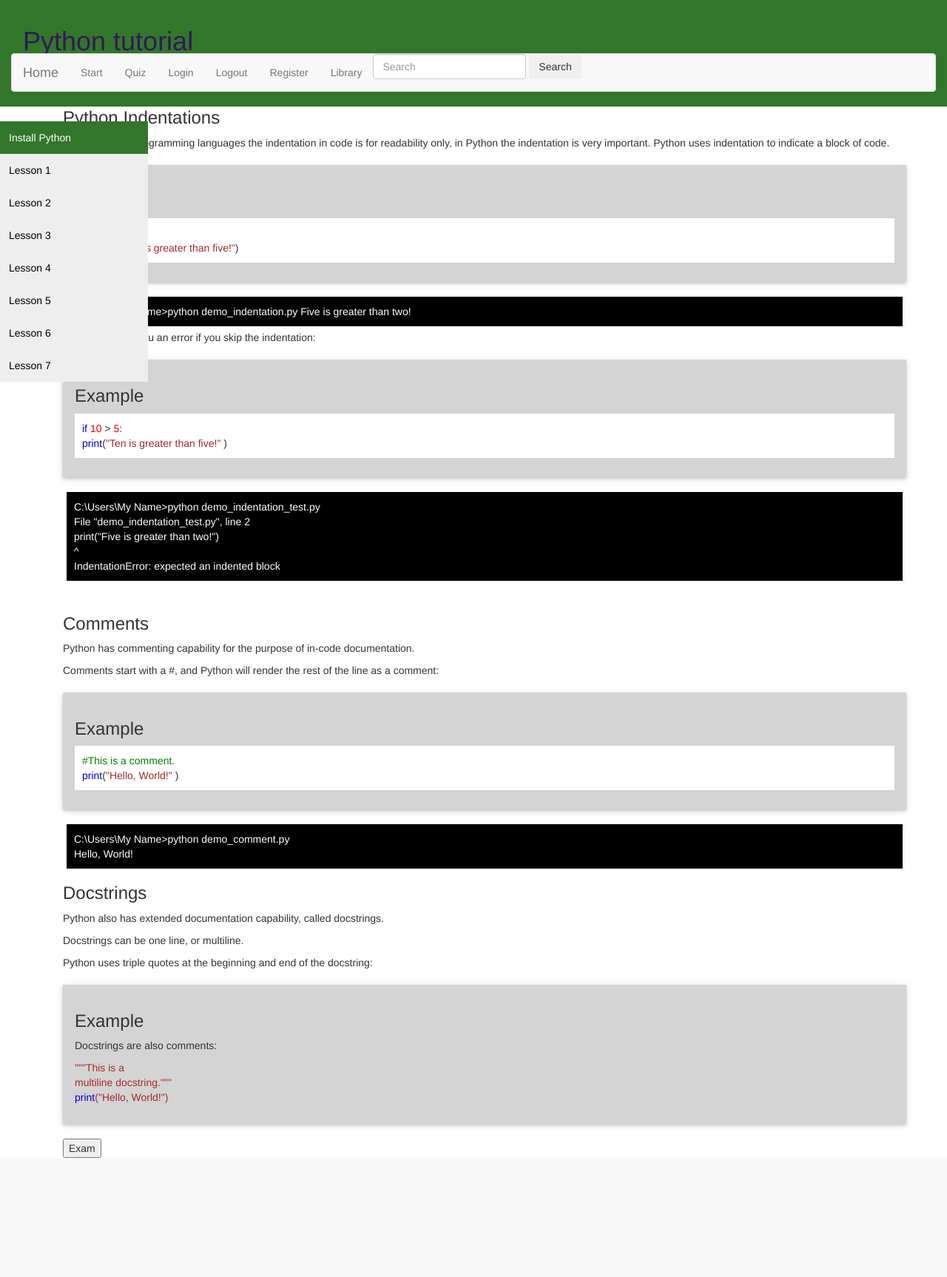
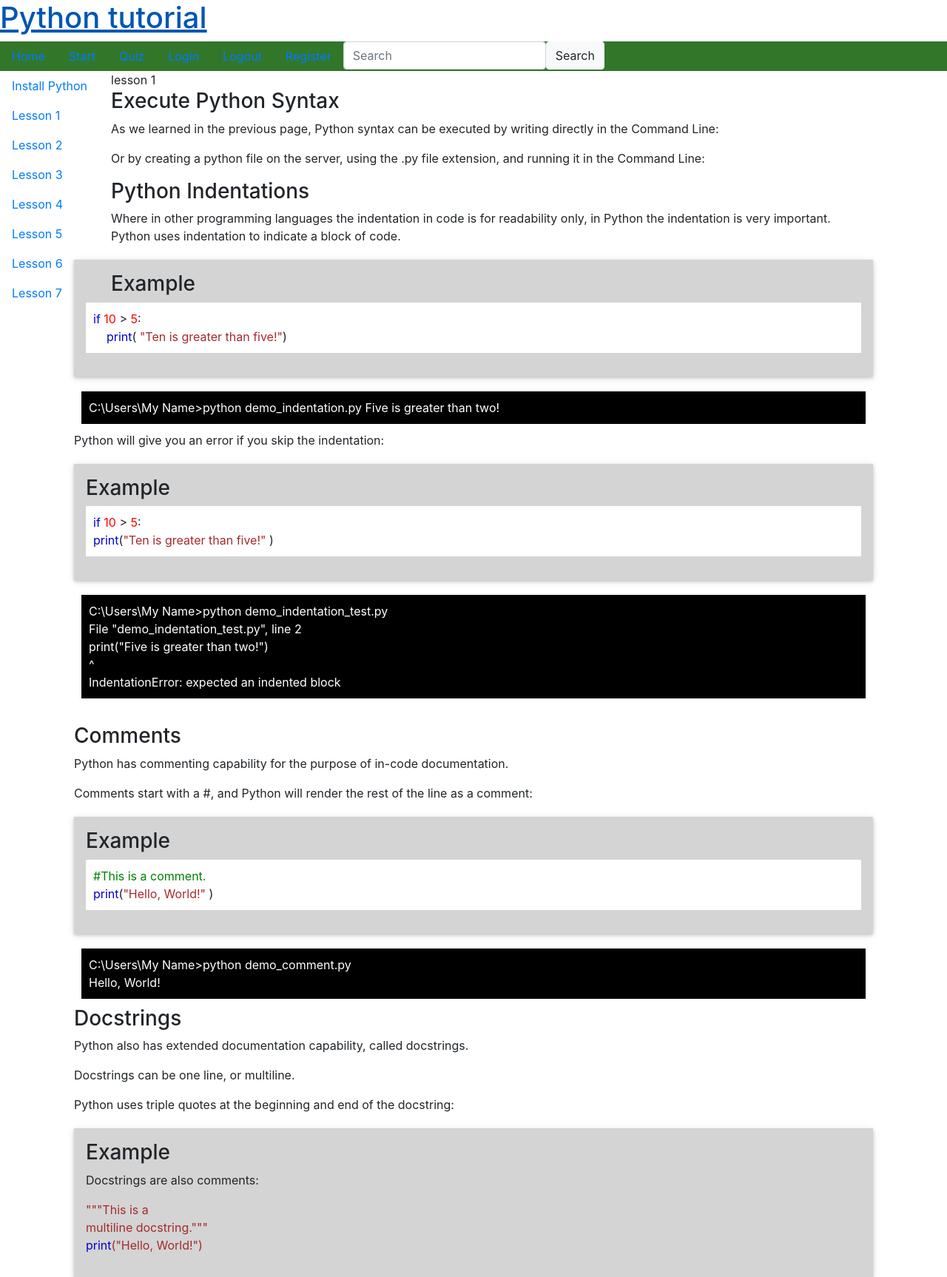
Before and after one commit to Krzewskimichal/Python_tutorial, a Django app: template sandbox/templates/lessons/lesson1.html in a window 1280 px wide. Shown: the top 1726 px of the page at 74% size. Before the commit the page ends 1565 px from the top, so only its background shows below. Run offline with Django 3.2, Linux system fonts and the light colour scheme; the template is opened without the code that fills it, so the values that code supplies are empty; some libraries are stand-ins or nearby versions.

Commit message:
add_exam and clear nav-bars

```diff
--- a/sandbox/models.py
+++ b/sandbox/models.py
@@ -10,3 +10,8 @@ class BuiltInFunction(models.Model):
 class UserFeature(models.Model):
     level = models.IntegerField(default=1)
     user = models.OneToOneField(User, on_delete='CASCADE')
+
+
+class Exams(models.Model):
+    task = models.CharField(max_length=512)
+    answer = models.CharField(max_length=512)
--- a/sandbox/static/style.css
+++ b/sandbox/static/style.css
@@ -2,8 +2,8 @@
 {
     background-color: #000;
     color: white;
-    margin: 5px;
-    padding: 5px;
+    margin: 10px;
+    padding: 10px;
 
 }
 .box_shadow
@@ -14,27 +14,13 @@
     margin: 20px 0;
     box-shadow: 0 2px 4px 0 rgba(0,0,0,0.16),0 2px 10px 0 rgba(0,0,0,0.12) !important;
 }
-.position_fixed
+.nav_css
 {
-    position: fixed;
+    background-color: #32762A;
+    color: white;
 }
-.vertical-menu {
-  width: 200px;
+.exam
+{
+    background-color: #d4d4d4;
+
 }
-
-.vertical-menu a {
-  background-color: #eee;
-  color: black;
-  display: block;
-  padding: 12px;
-  text-decoration: none;
-}
-
-.vertical-menu a:hover {
-  background-color: #ccc;
-}
-
-.vertical-menu a.active {
-  background-color: #32762A;
-  color: white;
-}
--- a/sandbox/templates/base.html
+++ b/sandbox/templates/base.html
@@ -5,58 +5,36 @@
 
     <meta charset="UTF-8">
     <title>Python tutorial</title>
+    <meta name="viewport" content="width=device-width, initial-scale=1">
     <link rel="stylesheet" type="text/css" href="{% static 'style.css' %}">
-    <meta name="viewport" content="width=device-width, initial-scale=1">
-    <link rel="stylesheet" href="https://maxcdn.bootstrapcdn.com/bootstrap/3.4.0/css/bootstrap.min.css">
+    <link rel="stylesheet" href="https://maxcdn.bootstrapcdn.com/bootstrap/4.3.1/css/bootstrap.min.css">
     <link rel="stylesheet" type="text/css" href="/sandbox/static/style.css">
-
-    <script src="https://ajax.googleapis.com/ajax/libs/jquery/3.3.1/jquery.min.js"></script>
-    <script src="https://maxcdn.bootstrapcdn.com/bootstrap/3.4.0/js/bootstrap.min.js"></script>
-    <script src="sandbox/static/js.js"></script>
-
 
 </head>
 
 <body>
+    <div>
 
-<header class="position_fixed" style="background-color: #32762A; width: 100%">
+        <a href="/main/"><h1>Python tutorial</h1></a>
 
-    <div class="collapse navbar-collapse">
+        <div class="nav_css">
+            <ul class="nav">
 
-    <nav class="navbar bg-white">
+                <li class="nav-item">
+                    <a class="nav-link" href="/home/">Home</a>
+                </li>
 
-        <a class="navbar-brand" href="/main/"><h1 style="color: #331958">Python tutorial</h1></a>
-    </nav>
+                <li class="nav-item">
+                    <a class="nav-link" href="#">Start</a>
+                </li>
 
-    <nav class="navbar navbar-default">
+                <li class="nav-item">
+                    <a class="nav-link" href="#">Quiz</a>
+                </li>
 
-        <div class="container-fluid">
+                <!--<li class="nav-item">
+                    <a class="nav-link" href="#"> Library </a>
 
-            <div class="navbar-header">
-
-                <a class="navbar-brand" href="/home/">Home</a>
-
-            </div>
-
-            <ul class="nav navbar-nav">
-
-                <li class="nav-item"><a href="#">Start</a></li>
-
-                <li class="nav-item"><a href="#">Quiz</a></li>
-
-                <!-- login and logout -->
-                <li id="login" class="nav-item"><a href="/login/">Login</a></li>
-
-                <li id="logout" class="nav-item"><a href="/logout/">Logout</a></li>
-
-                <li class="nav-item"><a href="/register/">Register</a></li>
-
-                <li class="nav-item dropdown">
-
-                    <a class="nav-link dropdown-toggle" href="#" data-toggle="dropdown" role="button"
-                       aria-expanded="false" aria-haspopup="true"> Library </a>
-
-                    <div class="dropdown-menu" aria-labelledby="submenu">
 
                     <a class="dropdown-item" href="/built-in-function/">Built-in-Function</a>
 
@@ -72,21 +50,33 @@
 
                     <a class="dropdown-item" href="#">Keywords</a>
 
-                    </div>
+                </li>-->
 
+                <!-- login and logout -->
+                <li class="nav-item" id="login">
+                    <a class="nav-link" href="/login/">Login</a>
                 </li>
 
-            </ul>
-            <form class="form-inline align-content-center">
+                <li class="nav-item" id="logout">
+                    <a class="nav-link" href="/logout/">Logout</a>
+                </li>
+
+                <li class="nav-item">
+                    <a class="nav-link" href="/register/">Register</a>
+                </li>
+
+                <li class="nav-item">
+
+            <form class="form-inline">
 
                 <input class="form-control" type="search" placeholder="Search" aria-label="Search">
                 <button class="btn btn-light" type="submit">Search</button>
             </form>
+            </ul>
         </div>
-    </nav>
+
     </div>
-</header>
-<div style='width: 150px; top: 164px;' class="position_fixed">
+<div style='width: 150px; top: 164px; float: left'>
 
     <div class="vertical-menu">
 
--- a/sandbox/templates/lessons/lesson1.html
+++ b/sandbox/templates/lessons/lesson1.html
@@ -99,6 +99,6 @@ lesson 1
 
             </div>
         </div>
-        <button>Exam</button>
+        <a href="/exam/1"><button>Exam</button></a>
     </div>
 {% endblock %}
```
Also changed, not shown: python_tutorial/urls.py (+5 -3 lines), sandbox/forms.py (+7 -1 lines), sandbox/templates/addexam.html (added, +10 -0 lines), sandbox/templates/exams/exam1.html (added, +15 -0 lines), sandbox/views.py (+25 -1 lines), sandbox/migrations/0004_exams.py (added). Lines whose indentation alone changed are shown as unchanged.
